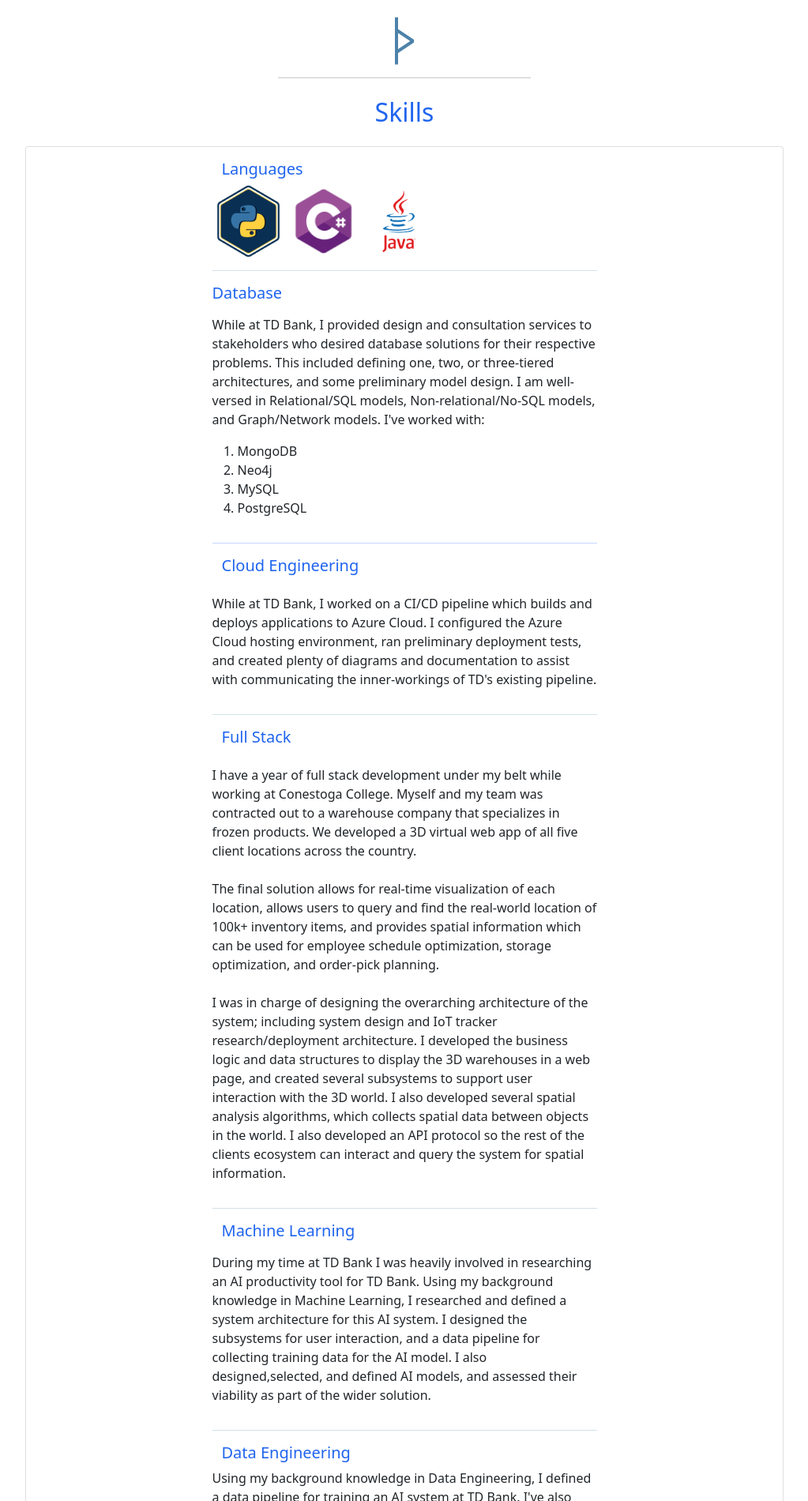
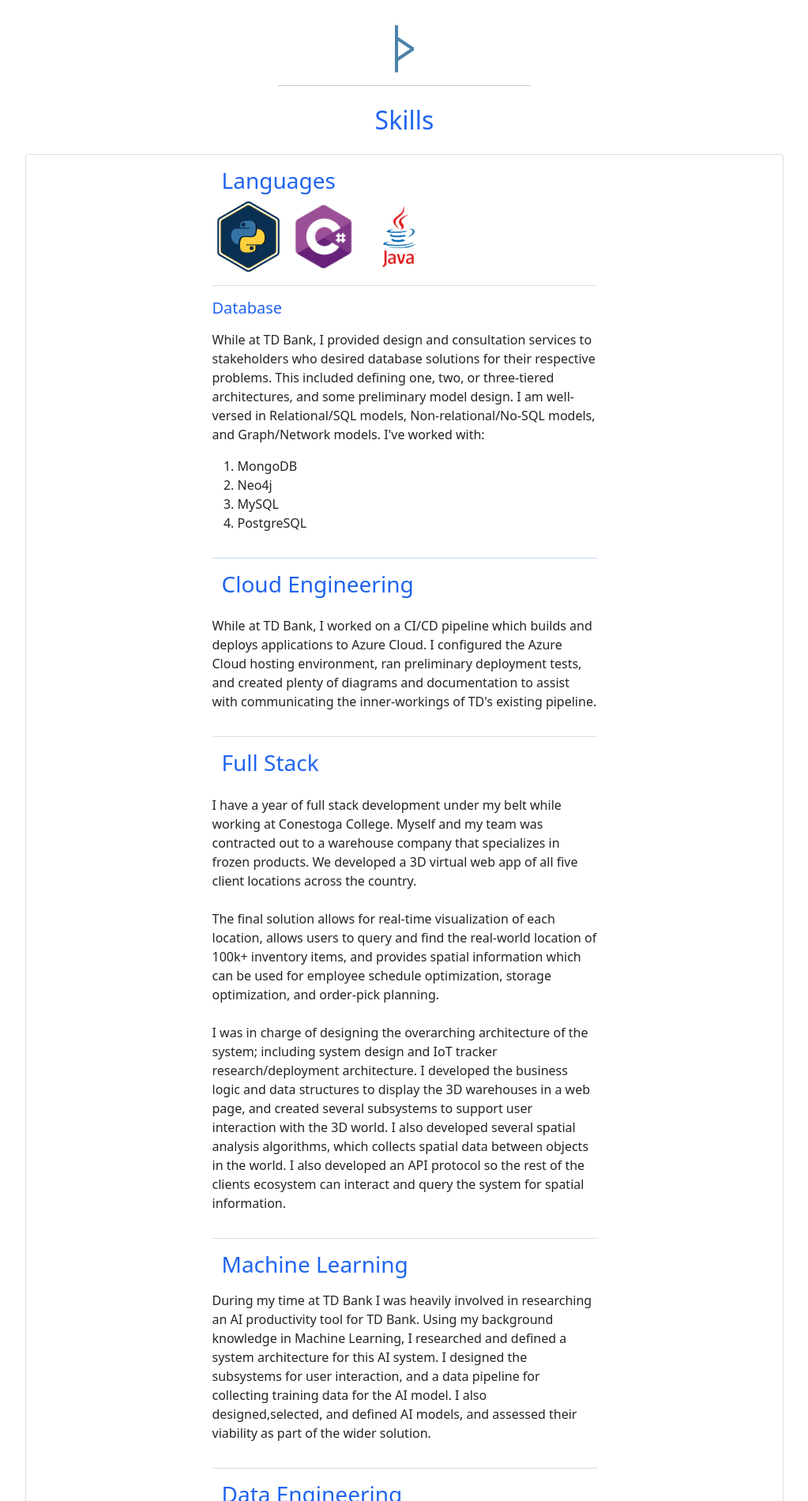
Before and after one commit to Mmckay8984/mattmckay.github.io, a plain HTML site: page index.html in a window 1280 px wide. Shown: the part 900-2800 px from the top of the page at 79% size, without its empty margins (128-1151 px from the left). Drawn offline with nearby package versions, Linux system fonts and the light colour scheme.

Commit message:
updated headings

```diff
--- a/index.html
+++ b/index.html
@@ -100,7 +100,7 @@
               </div>
              <div class="d-flex justify-content-center mt-2   ">
               <div class="">
-                <h4  class="color_standard hover_enlarge" >Experience</h4>
+                <h2  class="color_standard hover_enlarge" >Experience</h2>
           </div>
          </div>
 
@@ -233,7 +233,7 @@
               <div class="card w-75" ">
                 <div class="card-body d-flex justify-content-center  ">
                   <div class=" w-50">
-                        <h5 class="color_standard">Languages</h5>
+                        <h3 class="color_standard">Languages</h3>
                         <div class="row">
                           <div class="w-75 m-0 p-0">
                           <img src="python_ocl.png" class="w-25" alt="logo of Python language">
@@ -277,7 +277,7 @@
                         <hr class="mt-3 color_standard" >
                         </div>
 
-                        <h5 class="color_standard">Cloud Engineering</h5>
+                        <h3 class="color_standard">Cloud Engineering</h3>
                         <div class="row">
                           <div class="w-100 m-0 p-0 hover_black mt-3">
                             <p>
@@ -293,7 +293,7 @@
                         </div>
 
 
-                        <h5 class="color_standard">Full Stack</h5>
+                        <h3 class="color_standard">Full Stack</h3>
                         <div class="row">
                           <div class="w-100 m-0 p-0 hover_black mt-3">
                             <p>
@@ -319,7 +319,7 @@
                         <hr class="mt-3" style="background-color: #4D82AA;">
                         </div>
 
-                        <h5 class="color_standard">Machine Learning</h5>
+                        <h3 class="color_standard">Machine Learning</h3>
                         <div class="row">
                           <div class="w-100 m-0 p-0 hover_black mt-2">
                             <p>
@@ -333,7 +333,7 @@
                         <hr class="mt-3" style="background-color: #4D82AA;">
                         </div>
 
-                        <h5 class="color_standard">Data Engineering</h5>
+                        <h3 class="color_standard">Data Engineering</h3>
                         <div class="row">
                           <div class="w-100 m-0 p-0 hover_black">
                               <p>
@@ -412,7 +412,7 @@
                             </div>
                             </div>
 
-                            <h5>Stock Market Portfolio Simulator </h5>
+                            <h2>Stock Market Portfolio Simulator </h2>
                             <div class="row">
                                 <div class="w-100 m-0 p-0">
                                  <p>
```
